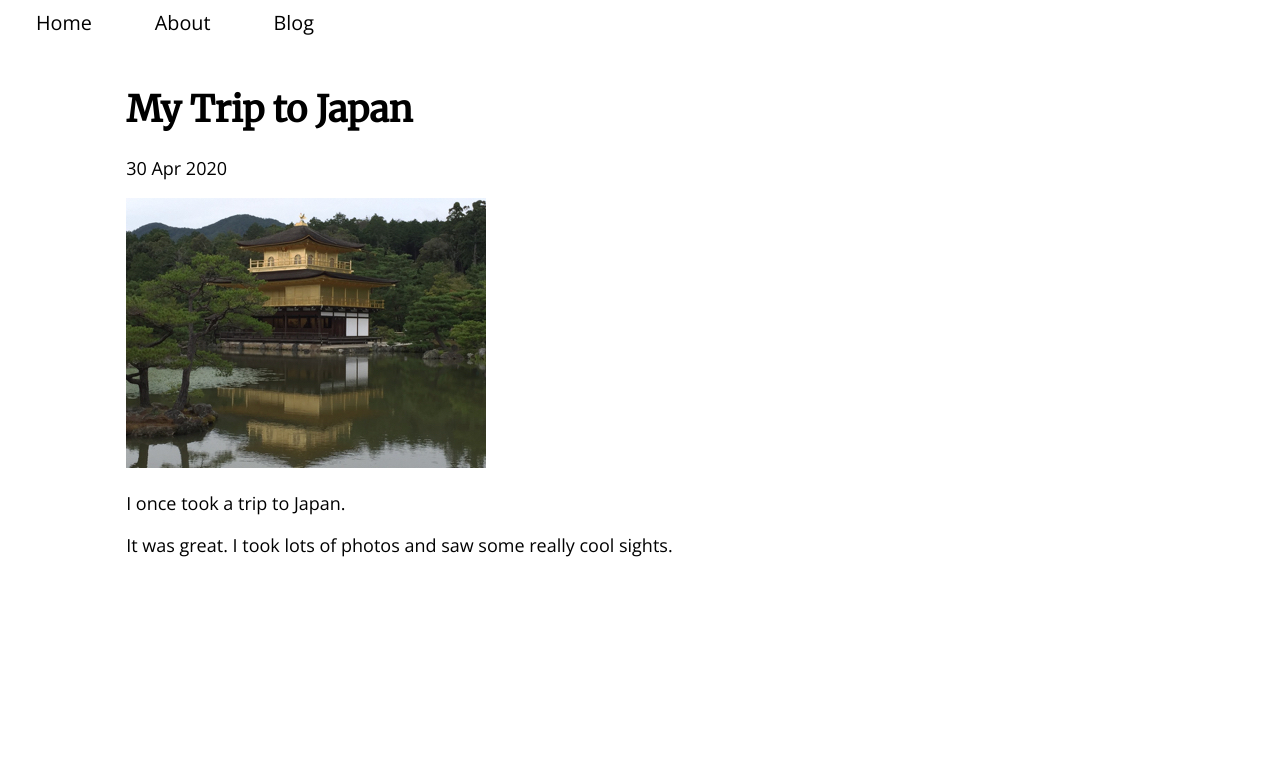
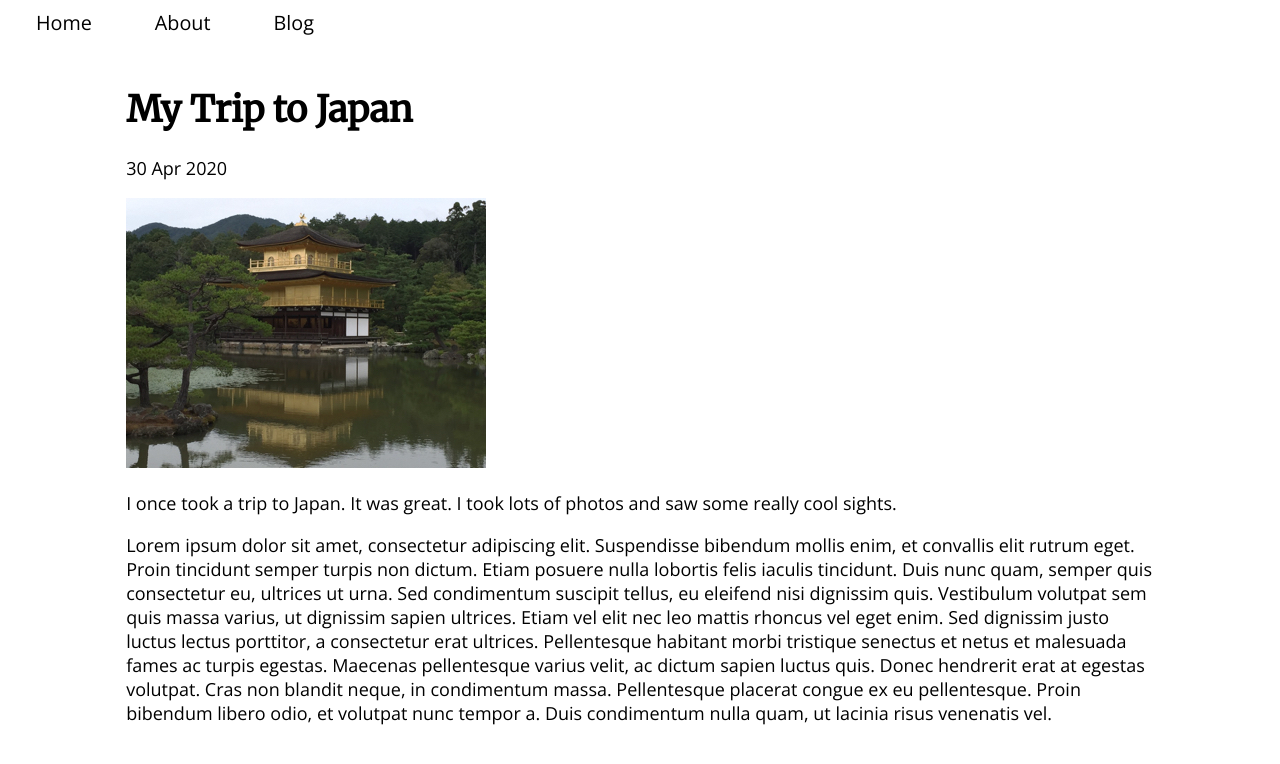
Before and after one commit to placeholdergit/cloneexpjekyllcms, a Jekyll site: the page built from _posts/2020-04-30-japan.md, in a window 1280 px wide. Shown: the top 764 px of the page. Built offline with Jekyll 4.4.1, drawn with Linux system fonts in a browser that asks for light colours; a script that is not in the unit is left out.

Commit message:
Filled out about page and posts with 'Lorem ipsum'

```diff
--- a/_posts/2020-04-30-japan.md
+++ b/_posts/2020-04-30-japan.md
@@ -6,6 +6,6 @@
 ![Golden Temple](/assets/uploads/golden_temple_small.jpg)
 <!--more-->
 
-I once took a trip to Japan.
+I once took a trip to Japan. It was great. I took lots of photos and saw some really cool sights.
 
-It was great. I took lots of photos and saw some really cool sights.
+Lorem ipsum dolor sit amet, consectetur adipiscing elit. Suspendisse bibendum mollis enim, et convallis elit rutrum eget. Proin tincidunt semper turpis non dictum. Etiam posuere nulla lobortis felis iaculis tincidunt. Duis nunc quam, semper quis consectetur eu, ultrices ut urna. Sed condimentum suscipit tellus, eu eleifend nisi dignissim quis. Vestibulum volutpat sem quis massa varius, ut dignissim sapien ultrices. Etiam vel elit nec leo mattis rhoncus vel eget enim. Sed dignissim justo luctus lectus porttitor, a consectetur erat ultrices. Pellentesque habitant morbi tristique senectus et netus et malesuada fames ac turpis egestas. Maecenas pellentesque varius velit, ac dictum sapien luctus quis. Donec hendrerit erat at egestas volutpat. Cras non blandit neque, in condimentum massa. Pellentesque placerat congue ex eu pellentesque. Proin bibendum libero odio, et volutpat nunc tempor a. Duis condimentum nulla quam, ut lacinia risus venenatis vel.
```
Also changed, not shown: _posts/2020-04-30-firstpost.md (+1 -1 lines), _posts/2020-05-03-slovenia.md (+3 -0 lines), _posts/2020-05-08-spain-and-portugal.md (+3 -2 lines), about.md (+3 -1 lines).
